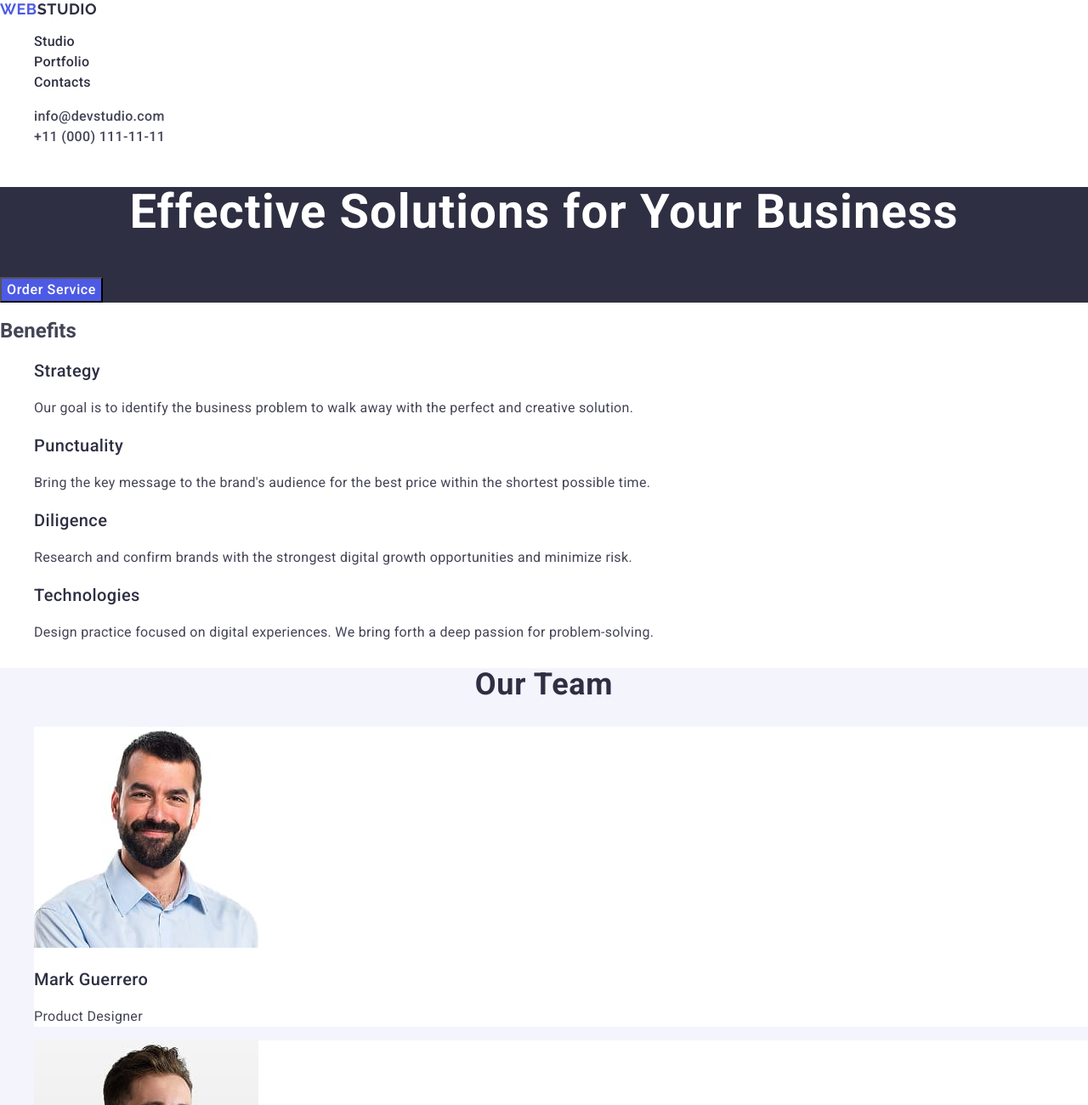
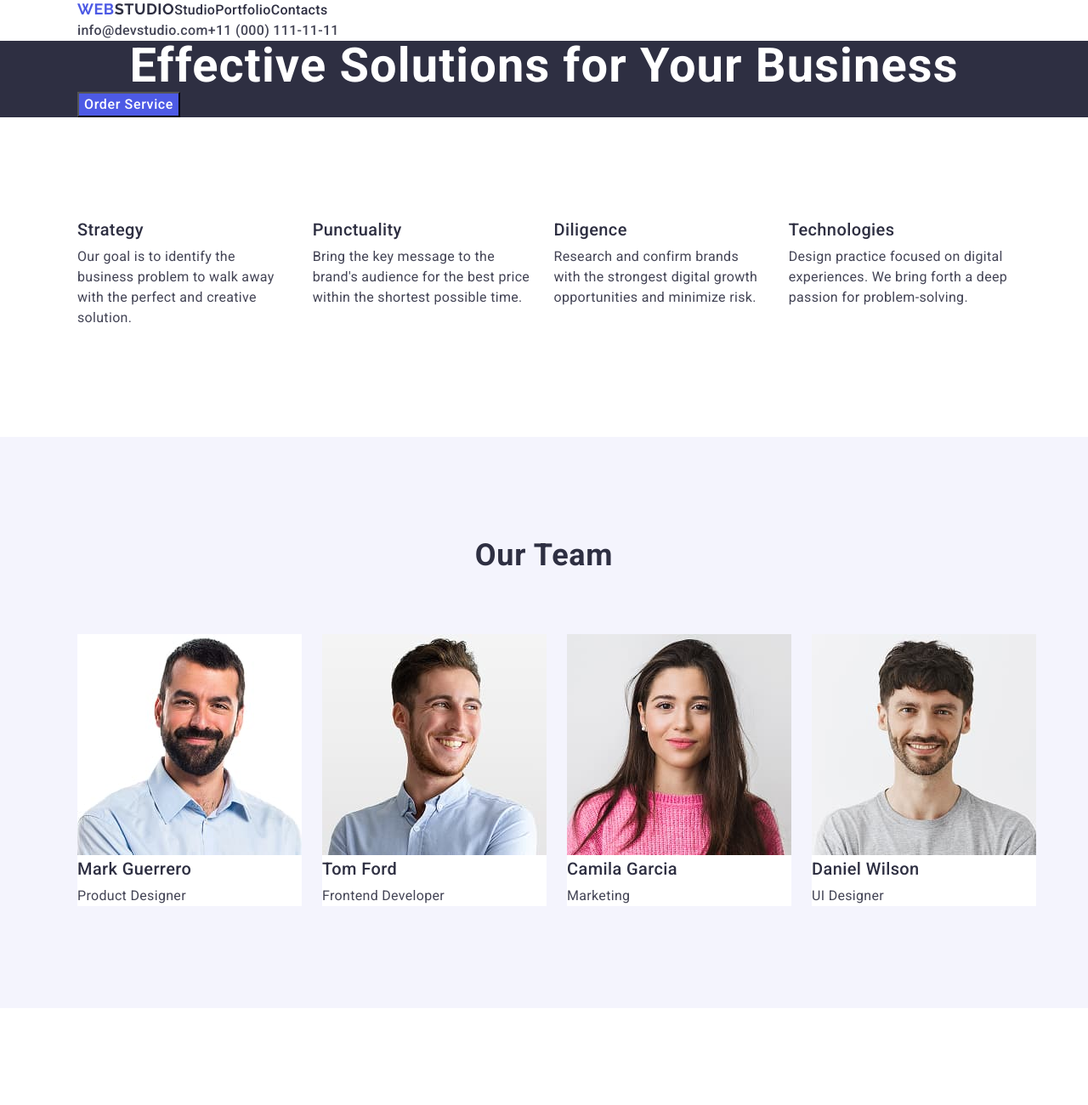
Before and after one commit to lunuarovich/goit-markup-hw-03, a plain HTML site: page index.html in a window 1280 px wide. Shown: the top 1300 px of the page at 85% size. Drawn offline with nearby package versions, Linux system fonts and the light colour scheme.

Commit message:
update css

```diff
--- a/css/styles.css
+++ b/css/styles.css
@@ -4,8 +4,20 @@ body {
     color: #434455;
 }
 
+h1,
+h2,
+h3,
+h4,
+h5,
+h6,
+p {
+    margin: 0;
+}
+
 ul {
     list-style: none;
+    margin: 0;
+    padding: 0;
 }
 
 a {
@@ -23,11 +35,15 @@ a {
     color: #404bbf;
 }
 
+.address-list {
+    font-style: normal;
+}
+
 .link-address {
     line-height: 1.5;
-        letter-spacing: 0.02em;
-        font-weight: 500;
-        color: #434455;
+    letter-spacing: 0.02em;
+    font-weight: 500;
+    color: #434455;
 }
 
 .link-address:hover, .link-address:focus {
@@ -48,7 +64,20 @@ a {
     background-color: #2e2f42;
 }
 
-.benefits-list {
+.visually-hidden {
+    position: absolute;
+    width: 1px;
+    height: 1px;
+    margin: -1px;
+    border: 0;
+    padding: 0;
+    white-space: nowrap;
+    clip-path: inset(100%);
+    clip: rect(0 0 0 0);
+    overflow: hidden;
+}
+
+.benefits-item {
     font-weight: 500;
     font-size: 20px;
     line-height: 120%;
@@ -98,13 +127,15 @@ a {
     letter-spacing: 0.02em;
     text-transform: capitalize;
     color: #2e2f42;
+    padding-top: 120px;
+    margin-bottom: 72px;
 }
 
 .img-background {
     background-color: #ffffff;
 }
 
-.team-list {
+.team-item {
     font-weight: 500;
     font-size: 20px;
     line-height: 120%;
@@ -129,9 +160,11 @@ a {
     letter-spacing: 0.02em;
     text-transform: capitalize;
     color: #2e2f42;
+    padding-top: 120px;
+    margin-bottom: 72px;
 }
 
-.portfolio-list {
+.portfolio-item {
     font-weight: 500;
     font-size: 20px;
     line-height: 120%;
@@ -167,6 +200,44 @@ a {
     color: #2e2f42;
 }
 
-.address-list {
-    font-style: normal;
+.container {
+    max-width: 1128px;
+    padding: 0 15px;
+    margin: 0 auto;
 }
+
+.benefits-list, h3 {
+    margin-bottom: 8px;
+}
+
+.nav-list {
+    display: flex;
+}
+
+.nav-list-item {
+    display: flex;
+}
+
+.address-list-item {
+    display: flex;
+}
+
+.benefits-list {
+    display: flex;
+    gap: 24px;
+    padding-top: 120px;
+    padding-bottom: 120px;
+}
+
+.team-list {
+    display: flex;
+    gap: 24px;
+    padding-bottom: 120px;
+}
+
+.portfolio-list {
+    display: flex;
+    flex-wrap: wrap;
+    width: calc((100%-3*24px)/4);
+    padding-bottom: 120px;
+}
--- a/index.html
+++ b/index.html
@@ -18,18 +18,19 @@
   </head>
   <body>
     <header>
-      <nav>
+      <div class="container">
+        <nav class="nav-list">
           <a class="link-logo" href="./index.html">
             Web<span class="webstudio">Studio</span></a
           >
-        <ul>
+          <ul class="nav-list-item">
             <li><a class="link" href="./index.html">Studio</a></li>
             <li><a class="link" href="">Portfolio</a></li>
             <li><a class="link" href="">Contacts</a></li>
           </ul>
         </nav>
         <address class="address-list">
-        <ul>
+          <ul class="address-list-item">
             <li>
               <a class="link-address" href="mailto:info@devstudio.com"
                 >info@devstudio.com</a
@@ -42,54 +43,57 @@
             </li>
           </ul>
         </address>
+      </div>
     </header>
 
     <main>
       <section class="section-one">
+        <div class="container">
           <h1 class="h-one">Effective Solutions for Your Business</h1>
           <button class="button" type="button">Order Service</button>
+        </div>
       </section>
 
       <section>
-        <h2>Benefits</h2>
-        <ul>
+        <div class="container">
+          <h2 class="visually-hidden">Benefits</h2>
+          <ul class="benefits-list">
             <li>
-            <h3 class="benefits-list">Strategy</h3>
+              <h3 class="benefits-item">Strategy</h3>
               <p class="benefits-p">
-              Our goal is to identify the business problem to walk away with the
-              perfect and creative solution.
+                Our goal is to identify the business problem to walk away with
+                the perfect and creative solution.
               </p>
             </li>
-
             <li>
-            <h3 class="benefits-list">Punctuality</h3>
+              <h3 class="benefits-item">Punctuality</h3>
               <p class="benefits-p">
                 Bring the key message to the brand's audience for the best price
                 within the shortest possible time.
               </p>
             </li>
-
             <li>
-            <h3 class="benefits-list">Diligence</h3>
+              <h3 class="benefits-item">Diligence</h3>
               <p class="benefits-p">
                 Research and confirm brands with the strongest digital growth
                 opportunities and minimize risk.
               </p>
             </li>
-
             <li>
-            <h3 class="benefits-list">Technologies</h3>
+              <h3 class="benefits-item">Technologies</h3>
               <p class="benefits-p">
                 Design practice focused on digital experiences. We bring forth a
                 deep passion for problem-solving.
               </p>
             </li>
           </ul>
+        </div>
       </section>
 
       <section class="section-three">
+        <div class="container">
           <h2 class="our-team">Our Team</h2>
-        <ul>
+          <ul class="team-list">
             <li class="img-background">
               <img
                 src="./images/imgfirstperson.jpg"
@@ -97,10 +101,9 @@
                 width="264"
                 height="260"
               />
-            <h3 class="team-list">Mark Guerrero</h3>
+              <h3 class="team-item">Mark Guerrero</h3>
               <p class="team-list-p">Product Designer</p>
             </li>
-
             <li class="img-background">
               <img
                 src="./images/img2person.jpg"
@@ -108,10 +111,9 @@
                 width="264"
                 height="260"
               />
-            <h3 class="team-list">Tom Ford</h3>
+              <h3 class="team-item">Tom Ford</h3>
               <p class="team-list-p">Frontend Developer</p>
             </li>
-
             <li class="img-background">
               <img
                 src="./images/img3person.jpg"
@@ -119,10 +121,9 @@
                 width="264"
                 height="260"
               />
-            <h3 class="team-list">Camila Garcia</h3>
+              <h3 class="team-item">Camila Garcia</h3>
               <p class="team-list-p">Marketing</p>
             </li>
-
             <li class="img-background">
               <img
                 src="./images/img4person.jpg"
@@ -130,15 +131,17 @@
                 width="264"
                 height="260"
               />
-            <h3 class="team-list">Daniel Wilson</h3>
+              <h3 class="team-item">Daniel Wilson</h3>
               <p class="team-list-p">UI Designer</p>
             </li>
           </ul>
+        </div>
       </section>
 
       <section>
+        <div class="container">
           <h2 class="portfolio">Our Portfolio</h2>
-        <ul>
+          <ul class="portfolio-list">
             <li>
               <img
                 src="./images/portfolio1.jpg"
@@ -146,7 +149,7 @@
                 width="360"
                 height="300"
               />
-            <h3 class="portfolio-list">Banking App</h3>
+              <h3 class="portfolio-item">Banking App</h3>
               <p class="portfolio-list-p">App</p>
             </li>
             <li>
@@ -156,7 +159,7 @@
                 width="360"
                 height="300"
               />
-            <h3 class="portfolio-list">Cashless Payment</h3>
+              <h3 class="portfolio-item">Cashless Payment</h3>
               <p class="portfolio-list-p">Marketing</p>
             </li>
             <li>
@@ -166,7 +169,7 @@
                 width="360"
                 height="300"
               />
-            <h3 class="portfolio-list">Meditation App</h3>
+              <h3 class="portfolio-item">Meditation App</h3>
               <p class="portfolio-list-p">App</p>
             </li>
             <li>
@@ -176,7 +179,7 @@
                 width="360"
                 height="300"
               />
-            <h3 class="portfolio-list">Taxi Service</h3>
+              <h3 class="portfolio-item">Taxi Service</h3>
               <p class="portfolio-list-p">Marketing</p>
             </li>
             <li>
@@ -186,7 +189,7 @@
                 width="360"
                 height="300"
               />
-            <h3 class="portfolio-list">Screen Illustrations</h3>
+              <h3 class="portfolio-item">Screen Illustrations</h3>
               <p class="portfolio-list-p">Design</p>
             </li>
             <li>
@@ -196,21 +199,24 @@
                 width="360"
                 height="300"
               />
-            <h3 class="portfolio-list">Online Courses</h3>
+              <h3 class="portfolio-item">Online Courses</h3>
               <p class="portfolio-list-p">Marketing</p>
             </li>
           </ul>
+        </div>
       </section>
     </main>
 
     <footer class="footer">
+      <div class="container">
         <a class="link-logo" href="./index.html"
           >Web<span class="webstudio-footer">Studio</span></a
         >
         <p class="p-footer">
-        Increase the flow of customers and sales for your business with digital
-        marketing & growth solutions.
+          Increase the flow of customers and sales for your business with
+          digital marketing & growth solutions.
         </p>
+      </div>
     </footer>
   </body>
 </html>
```
Lines whose indentation alone changed are shown as unchanged.
